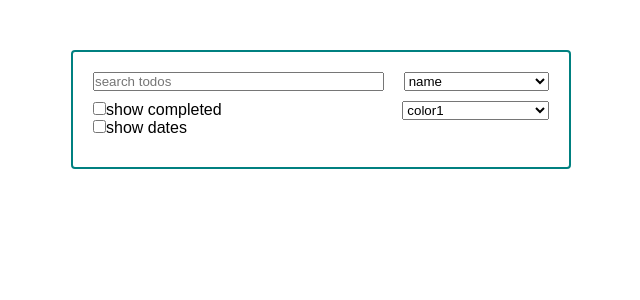
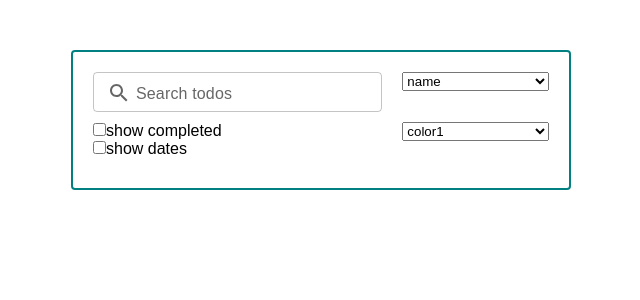
Before and after one commit to dimanedev/react-todo-app, a React (Create React App) app: page / in a window 1280 px wide. Shown: the top 300 px of the page, without its empty margins (319-959 px from the left). Built offline with nearby package versions, Linux system fonts and the light colour scheme.

Commit message:
created SearchInput component

```diff
--- a/package.json
+++ b/package.json
@@ -3,6 +3,10 @@
   "version": "0.1.0",
   "private": true,
   "dependencies": {
+    "@emotion/react": "^11.9.3",
+    "@emotion/styled": "^11.9.3",
+    "@mui/icons-material": "^5.8.4",
+    "@mui/material": "^5.9.0",
     "@testing-library/jest-dom": "^5.16.4",
     "@testing-library/react": "^13.3.0",
     "@testing-library/user-event": "^13.5.0",
--- a/src/components/filter-box/FilterBox.tsx
+++ b/src/components/filter-box/FilterBox.tsx
@@ -1,4 +1,4 @@
-import React from "react";
+import SearchInput from "../search-input/SearchInput";
 import "./filter-box.scss";
 
 type Props = {};
@@ -7,11 +7,9 @@ const FilterBox = (props: Props) => {
   return (
     <div className="filterbox">
       <div className="filterbox__row">
-        <input
-          className="filterbox__search"
-          type="text"
-          placeholder="search todos"
-        />
+        <div className="filterbox__search">
+          <SearchInput />
+        </div>
         <select className="filterbox__select">
           <option value="v" disabled>
             sort by
--- a/src/components/filter-box/filter-box.scss
+++ b/src/components/filter-box/filter-box.scss
@@ -12,7 +12,7 @@
     display: flex;
     column-gap: 20px;
     margin-bottom: 10px;
-    align-items: start;
+    align-items: flex-start;
   }
 
   &__search {
--- /dev/null
+++ b/src/components/search-input/SearchInput.tsx
@@ -0,0 +1,19 @@
+import { Search } from "@mui/icons-material";
+import { TextField } from "@mui/material";
+import "./search-input.scss";
+
+const SearchInput = () => {
+  return (
+    <TextField
+      size="small"
+      label={
+        <div className="search-input-label">
+          <Search className="search-input-label__icon" />
+          <span className="search-input-label__text">Search todos</span>
+        </div>
+      }
+    />
+  );
+};
+
+export default SearchInput;
--- /dev/null
+++ b/src/components/search-input/search-input.scss
@@ -0,0 +1,13 @@
+.search-input-label {
+  display: flex;
+  align-items: center;
+  gap: 5px;
+
+  &__icon {
+    font-size: 20px;
+  }
+}
+
+.MuiTextField-root {
+  width: 100%;
+}
```
Also changed, not shown: 1 other file (tests, documents, lock files or other folders).
